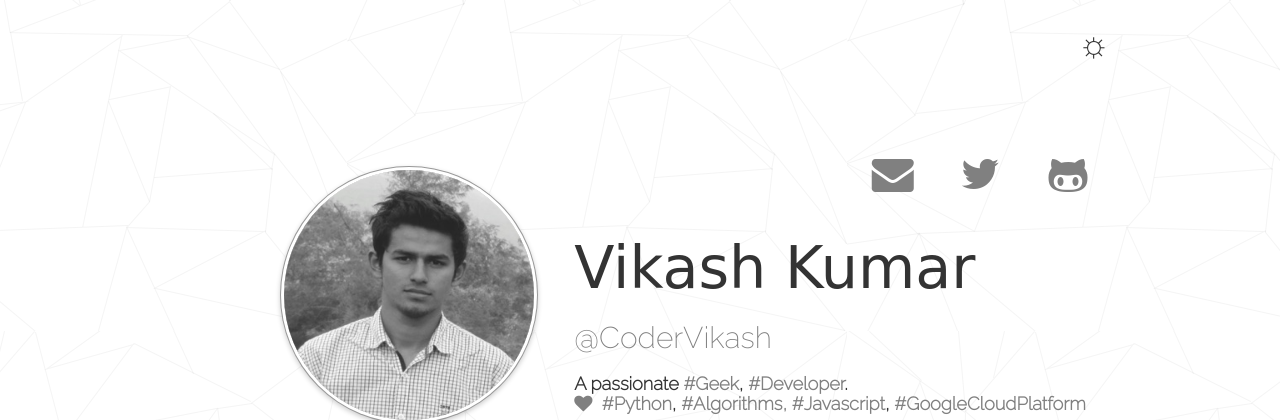
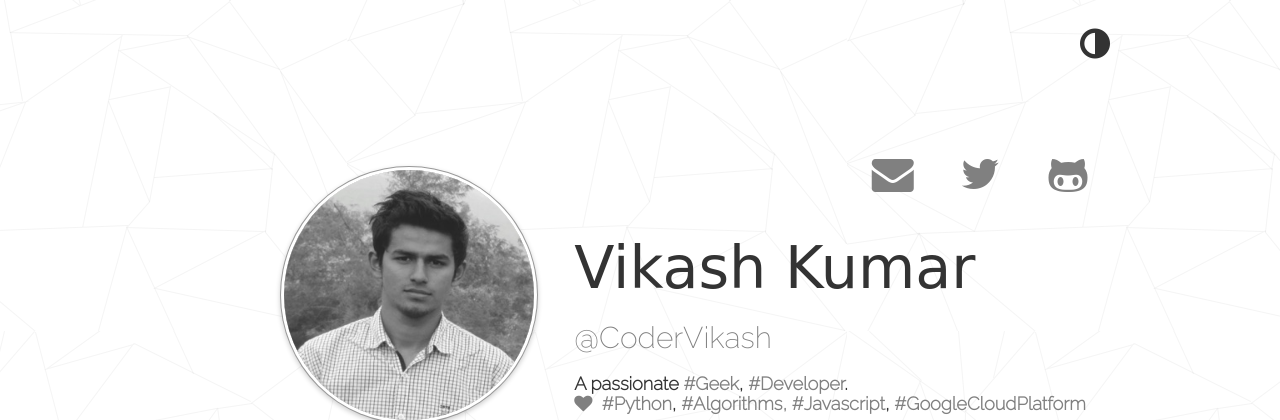
Before and after one commit to defaults/vikash.me, a Python web app: template templates/home.html in a window 1280 px wide. Shown: the top 420 px of the page. Run offline with Jinja, Linux system fonts and the light colour scheme; the template is opened without the code that fills it, so the values that code supplies are empty; some libraries are stand-ins or nearby versions; some web fonts are replaced.

Commit message:
changed toggle

```diff
--- a/templates/home.html
+++ b/templates/home.html
@@ -13,7 +13,7 @@
 
   <div class="row">
     <div class="col-lg-12 toggle">
-      <span class="toggle-light">☼</span>
+      <span class="toggle-light"><i class="fa fa-adjust"></i></span>
     </div>
   <!-- image and name -->
     <div class="col-xs-12 col-sm-12 col-md-5 col-lg-5 image">
```
